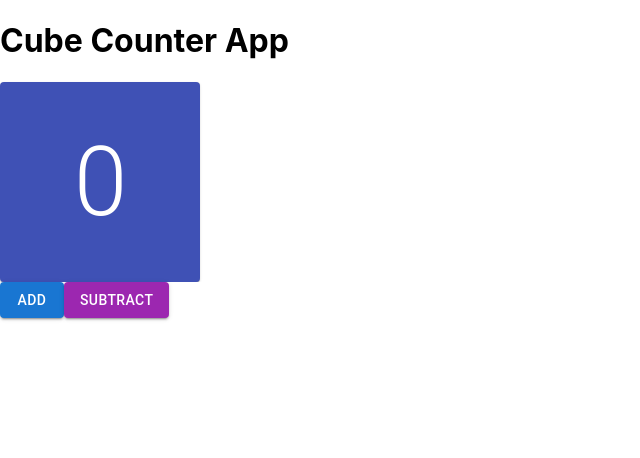
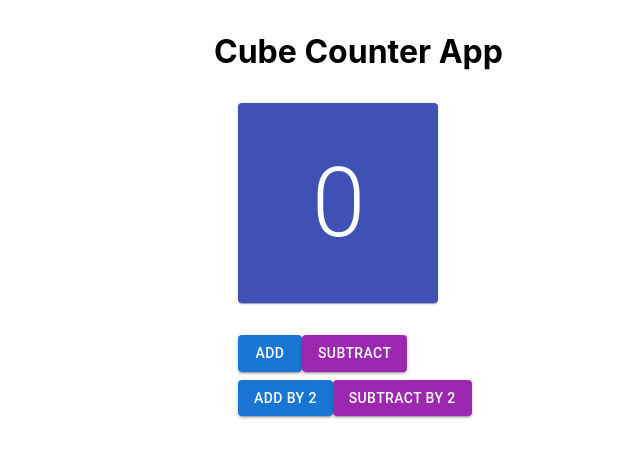
Before and after one commit to Ayuinfra/Rendering-Page, a React (Create React App) app: page / in a window 1280 px wide. Shown: the top 458 px of the page, without its empty margins (0-640 px from the left). Built offline with nearby package versions, Linux system fonts and the light colour scheme.

Commit message:
Increment and Decrement by 2

```diff
--- a/src/App.js
+++ b/src/App.js
@@ -4,6 +4,7 @@ import { legacy_createStore as createStore, applyMiddleware } from 'redux';
 import logger from 'redux-logger';
 import CubeCounter from './components/cubecounter/CubeCounter';
 import counterReducer from './store/reducers/Reducers';
+import { Container } from '@mui/system';
 
 const middleware = applyMiddleware(logger);
 const store = createStore(counterReducer, middleware);
@@ -11,11 +12,15 @@ const store = createStore(counterReducer, middleware);
 const App = () => {
   return (
     <Provider store={store}>
+      <Container maxWidth="md" sx={{marginTop:"2rem",display :"flexStart"}}>
       <>
         <h1>Cube Counter App</h1>
         <CubeCounter />
       </>
+      </Container>
     </Provider>
+
+
   );
 };
 
--- a/src/components/counter/Counter.js
+++ b/src/components/counter/Counter.js
@@ -1,16 +1,30 @@
 import React from 'react';
-import { Button, Paper } from '@mui/material';
+import { Button, Paper, Box } from '@mui/material';
+import { Container } from '@mui/system';
 
-const Counter = ({ handleIncrement, handleDecrement }) => {
+const Counter = ({ handleIncrement, handleDecrement, handleIncrementBy2, handleDecrementBy2 }) => {
   return (
-    <Paper  elevation={0}>
+    <Container maxWidth="md" sx={{marginTop:"2rem",display :"flexStart"}}>
+    <Paper elevation={0}>
+      <Box marginBottom={1}>
         <Button variant="contained" color="primary" onClick={handleIncrement}>
           Add
         </Button>
         <Button variant="contained" color="secondary" onClick={handleDecrement}>
           Subtract
         </Button>
+      </Box>
+      <Box marginBottom={1}>
+        <Button variant="contained" color="primary" onClick={handleIncrementBy2}>
+          Add by 2
+        </Button>
+        <Button variant="contained" color="secondary" onClick={handleDecrementBy2}>
+          Subtract by 2
+        </Button>
+      </Box>
     </Paper>
+    </Container>
+
   );
 };
 
--- a/src/components/cube/Cube.js
+++ b/src/components/cube/Cube.js
@@ -1,8 +1,15 @@
 import React from 'react';
 import { Paper, Typography } from '@mui/material';
+import { Container } from '@mui/system';
+import { useSelector } from 'react-redux';
 
-const Cube = ({ count }) => {
+
+const Cube = () => {
+
+  const count = useSelector((state)=>state.count);
+
   return (
+    <Container maxWidth="md" sx={{marginTop:"2rem",display :"flexStart"}}>
       <Paper
         style={{
           width: 200,
@@ -18,6 +25,8 @@ const Cube = ({ count }) => {
       >
         <Typography variant="h1">{count}</Typography>
     </Paper>
+    </Container>
+
   );
 };
 
--- a/src/components/cubecounter/CubeCounter.js
+++ b/src/components/cubecounter/CubeCounter.js
@@ -1,14 +1,38 @@
 import React from 'react';
-import { connect } from 'react-redux';
+import { connect, useDispatch } from 'react-redux';
 import Cube from '../cube/Cube';
 import Counter from '../counter/Counter';
-import {Increment , Decrement} from "../../store/actions/Actions"
+import { increment, decrement, incrementBy2, decrementBy2 } from "../../store/actions/Actions"
 
-const CubeCounter = ({ count, Increment, Decrement }) => {
+
+const CubeCounter = () => {
+
+  const handleIncrement = () => {
+
+    increment();
+  };
+
+  const handleDecrement = () => {
+    decrement();
+  };
+
+  const handleIncrementBy2 = () => {
+    incrementBy2();
+  };
+
+  const handleDecrementBy2 = () => {
+    decrementBy2();
+  };
+
   return (
     <>
-      <Cube count={count} />
-      <Counter handleIncrement={Increment} handleDecrement={Decrement} />
+      <Cube />
+      <Counter
+        handleIncrement={handleIncrement}
+        handleDecrement={handleDecrement}
+        handleIncrementBy2={handleIncrementBy2}
+        handleDecrementBy2={handleDecrementBy2}
+      />
     </>
   );
 };
@@ -18,8 +42,10 @@ const mapStateToProps = (state) => ({
 });
 
 const mapDispatchToProps = {
-    Increment,
-    Decrement,
+  increment,
+  decrement,
+  incrementBy2,
+  decrementBy2,
 };
 
 export default connect(mapStateToProps, mapDispatchToProps)(CubeCounter);
--- a/src/store/actions/Actions.js
+++ b/src/store/actions/Actions.js
@@ -1,13 +1,20 @@
-//* Define Action Types
-export const INCREMENT = 'INCREMENT';
+ export const INCREMENT = 'INCREMENT';
 export const DECREMENT = 'DECREMENT';
+export const INCREMENT_BY_2 = 'INCREMENT_BY_2';
+export const DECREMENT_BY_2 = 'DECREMENT_BY_2';
 
-//* Action Creators
-export const Increment = () => ({
-    type: INCREMENT
+export const increment = () => ({
+  type: INCREMENT,
+});
 
-})
+export const decrement = () => ({
+  type: DECREMENT,
+});
 
-export const Decrement = () => ({
-    type: DECREMENT
-})
+export const incrementBy2 = () => ({
+  type: INCREMENT_BY_2,
+});
+
+export const decrementBy2 = () => ({
+  type: DECREMENT_BY_2,
+});
--- a/src/store/reducers/Reducers.js
+++ b/src/store/reducers/Reducers.js
@@ -1,15 +1,12 @@
-import { INCREMENT, DECREMENT} from "../actions/Actions"
+import { INCREMENT ,DECREMENT,INCREMENT_BY_2,DECREMENT_BY_2} from "../../store/actions/Actions";
 
-//* Initial State
-const InitialState = {
+
+  const initialState = {
     count: 0,
   };
 
-
-//* Reducer
-const CounterReducer = (state = InitialState, actions) => {
-
-    switch (actions.type) {
+  const counterReducer = (state = initialState, action) => {
+    switch (action.type) {
       case INCREMENT:
         return {
           ...state,
@@ -20,9 +17,19 @@ const CounterReducer = (state = InitialState, actions) => {
           ...state,
           count: state.count - 1,
         };
+      case INCREMENT_BY_2:
+        return {
+          ...state,
+          count: state.count + 2,
+        };
+      case DECREMENT_BY_2:
+        return {
+          ...state,
+          count: state.count - 2,
+        };
       default:
         return state;
     }
   };
 
-export default CounterReducer;
+  export default counterReducer;
```
Lines whose indentation alone changed are shown as unchanged.
